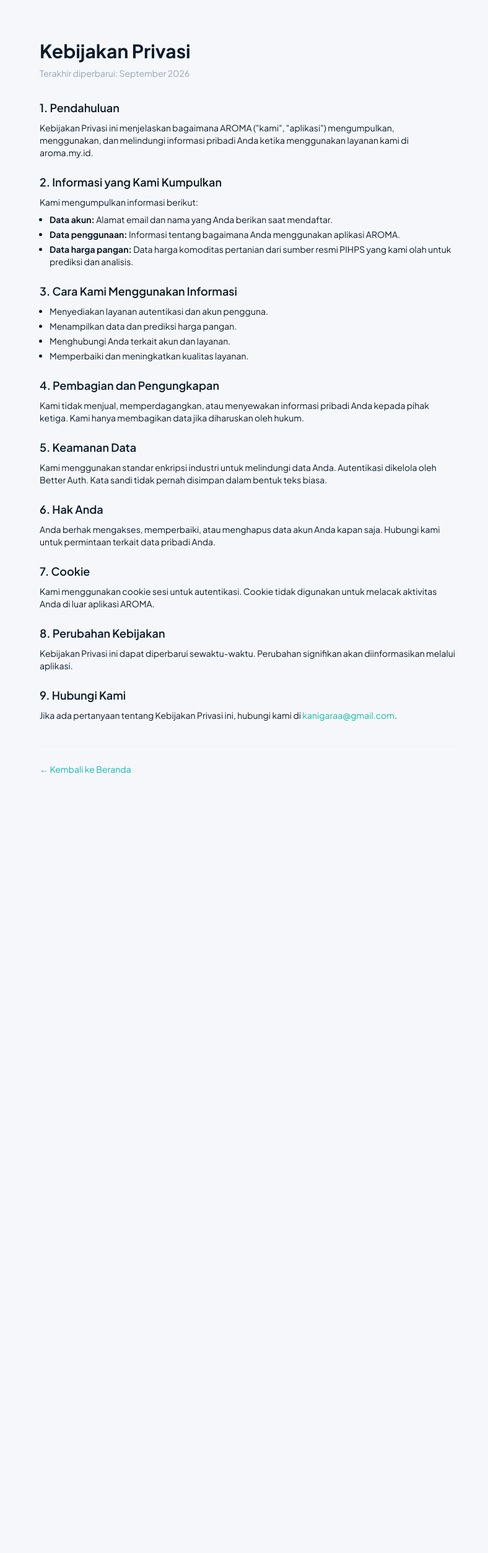
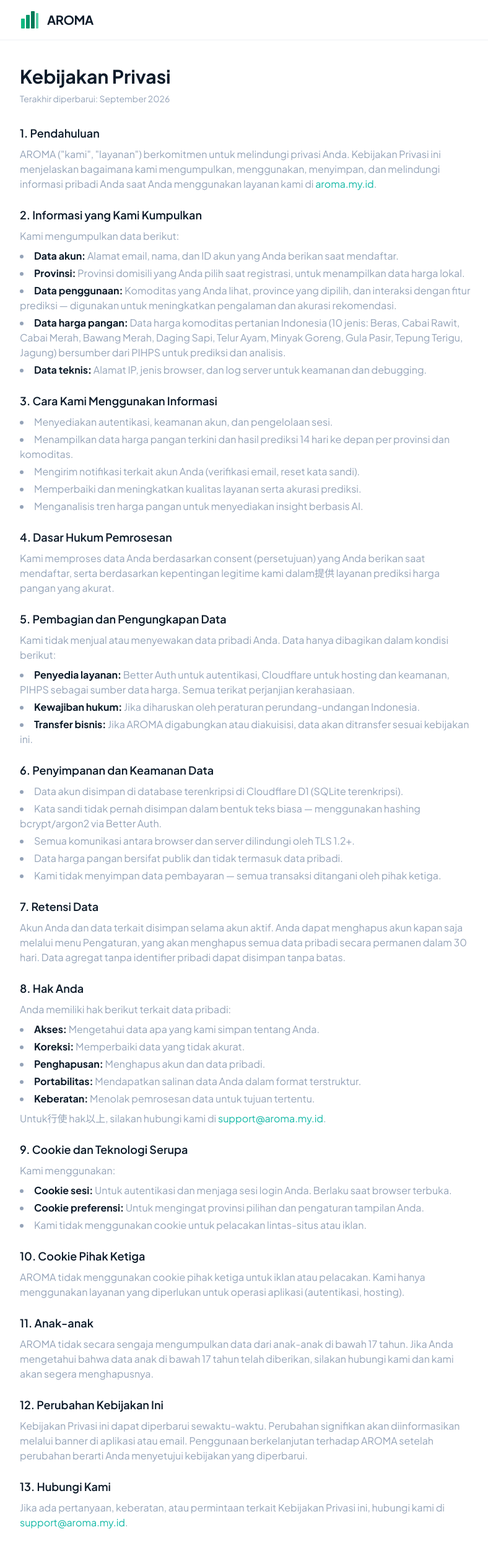
Before and after one commit to kanigaraa/aroma-web, a Next.js app: page /privacy in a window 1280 px wide. Shown: the top 2506 px of the page at 62% size, without its empty margins (240-1028 px from the left). Before the commit the page ends 1317 px from the top, so only its background shows below. Built offline with nearby package versions, Linux system fonts and the light colour scheme.

Commit message:
feat: rewrite privacy policy and terms of service with full content per app store guidelines

```diff
--- a/src/app/privacy/page.tsx
+++ b/src/app/privacy/page.tsx
@@ -1,78 +1,152 @@
-import type { Metadata } from "next";
+import { Metadata } from "next";
 import Link from "next/link";
-import styles from "@/app/landing.module.css";
 
-export const metadata: Metadata = { title: "AROMA | Kebijakan Privasi", description: "Kebijakan privasi AROMA." };
+export const metadata: Metadata = {
+  title: "AROMA | Kebijakan Privasi",
+  description: "Kebijakan privasi AROMA — bagaimana kami mengumpulkan, menggunakan, dan melindungi data Anda.",
+};
 
 export default function PrivacyPage() {
   return (
-    <div className={styles.landing}>
-      <main className="min-h-screen bg-background px-6 py-16">
-        <article className="mx-auto max-w-2xl">
-          <h1 className="mb-2 text-3xl font-bold text-primary">Kebijakan Privasi</h1>
-          <p className="mb-8 text-sm text-secondary">Terakhir diperbarui: September 2026</p>
+    <div className="min-h-screen bg-surface">
+      <header className="border-b border-border bg-white/80 backdrop-blur-sm">
+        <div className="mx-auto flex max-w-3xl items-center gap-3 px-4 py-4">
+          <svg height="32" width="32" viewBox="0 0 32 32" fill="none" xmlns="http://www.w3.org/2000/svg" className="shrink-0">
+            <rect x="2" y="14" width="6" height="16" rx="1" fill="#10B981"/>
+            <rect x="10" y="8" width="6" height="22" rx="1" fill="#059669"/>
+            <rect x="18" y="2" width="6" height="28" rx="1" fill="#047857"/>
+            <rect x="26" y="5" width="4" height="25" rx="1" fill="#10B981" opacity="0.7"/>
+          </svg>
+          <Link href="/" className="font-bold text-primary tracking-tight text-xl">AROMA</Link>
+        </div>
+      </header>
 
-          <section className="space-y-6 text-sm text-copy">
-            <div>
-              <h2 className="mb-2 text-lg font-semibold text-primary">1. Pendahuluan</h2>
-              <p>Kebijakan Privasi ini menjelaskan bagaimana AROMA ("kami", "aplikasi") mengumpulkan, menggunakan, dan melindungi informasi pribadi Anda ketika menggunakan layanan kami di aroma.my.id.</p>
-            </div>
+      <main className="mx-auto max-w-3xl px-4 py-10">
+        <h1 className="mb-2 text-3xl font-bold text-primary">Kebijakan Privasi</h1>
+        <p className="mb-8 text-sm text-secondary">Terakhir diperbarui: September 2026</p>
 
-            <div>
-              <h2 className="mb-2 text-lg font-semibold text-primary">2. Informasi yang Kami Kumpulkan</h2>
-              <p>Kami mengumpulkan informasi berikut:</p>
-              <ul className="ml-4 mt-2 list-disc space-y-1">
-                <li><strong>Data akun:</strong> Alamat email dan nama yang Anda berikan saat mendaftar.</li>
-                <li><strong>Data penggunaan:</strong> Informasi tentang bagaimana Anda menggunakan aplikasi AROMA.</li>
-                <li><strong>Data harga pangan:</strong> Data harga komoditas pertanian dari sumber resmi PIHPS yang kami olah untuk prediksi dan analisis.</li>
-              </ul>
-            </div>
-
-            <div>
-              <h2 className="mb-2 text-lg font-semibold text-primary">3. Cara Kami Menggunakan Informasi</h2>
-              <ul className="ml-4 mt-2 list-disc space-y-1">
-                <li>Menyediakan layanan autentikasi dan akun pengguna.</li>
-                <li>Menampilkan data dan prediksi harga pangan.</li>
-                <li>Menghubungi Anda terkait akun dan layanan.</li>
-                <li>Memperbaiki dan meningkatkan kualitas layanan.</li>
-              </ul>
-            </div>
-
-            <div>
-              <h2 className="mb-2 text-lg font-semibold text-primary">4. Pembagian dan Pengungkapan</h2>
-              <p>Kami tidak menjual, memperdagangkan, atau menyewakan informasi pribadi Anda kepada pihak ketiga. Kami hanya membagikan data jika diharuskan oleh hukum.</p>
-            </div>
-
-            <div>
-              <h2 className="mb-2 text-lg font-semibold text-primary">5. Keamanan Data</h2>
-              <p>Kami menggunakan standar enkripsi industri untuk melindungi data Anda. Autentikasi dikelola oleh Better Auth. Kata sandi tidak pernah disimpan dalam bentuk teks biasa.</p>
-            </div>
-
-            <div>
-              <h2 className="mb-2 text-lg font-semibold text-primary">6. Hak Anda</h2>
-              <p>Anda berhak mengakses, memperbaiki, atau menghapus data akun Anda kapan saja. Hubungi kami untuk permintaan terkait data pribadi Anda.</p>
-            </div>
-
-            <div>
-              <h2 className="mb-2 text-lg font-semibold text-primary">7. Cookie</h2>
-              <p>Kami menggunakan cookie sesi untuk autentikasi. Cookie tidak digunakan untuk melacak aktivitas Anda di luar aplikasi AROMA.</p>
-            </div>
-
-            <div>
-              <h2 className="mb-2 text-lg font-semibold text-primary">8. Perubahan Kebijakan</h2>
-              <p>Kebijakan Privasi ini dapat diperbarui sewaktu-waktu. Perubahan signifikan akan diinformasikan melalui aplikasi.</p>
-            </div>
-
-            <div>
-              <h2 className="mb-2 text-lg font-semibold text-primary">9. Hubungi Kami</h2>
-              <p>Jika ada pertanyaan tentang Kebijakan Privasi ini, hubungi kami di <a href="mailto:kanigaraa@gmail.com" className="text-accent hover:underline">kanigaraa@gmail.com</a>.</p>
-            </div>
+        <div className="prose prose-sm max-w-none space-y-6 text-primary">
+          <section>
+            <h2 className="text-lg font-semibold">1. Pendahuluan</h2>
+            <p className="mt-2 text-secondary">
+              AROMA ("kami", "layanan") berkomitmen untuk melindungi privasi Anda. Kebijakan Privasi ini menjelaskan bagaimana kami mengumpulkan, menggunakan, menyimpan, dan melindungi informasi pribadi Anda saat Anda menggunakan layanan kami di{" "}
+              <a href="https://aroma.my.id" className="text-accent hover:underline">aroma.my.id</a>.
+            </p>
           </section>
 
-          <div className="mt-10 border-t border-border pt-6">
-            <Link href="/" className="text-sm text-accent hover:underline">← Kembali ke Beranda</Link>
-          </div>
-        </article>
+          <section>
+            <h2 className="text-lg font-semibold">2. Informasi yang Kami Kumpulkan</h2>
+            <p className="mt-2 text-secondary">Kami mengumpulkan data berikut:</p>
+            <ul className="mt-2 list-inside list-disc space-y-1 text-secondary">
+              <li><strong className="text-primary">Data akun:</strong> Alamat email, nama, dan ID akun yang Anda berikan saat mendaftar.</li>
+              <li><strong className="text-primary">Provinsi:</strong> Provinsi domisili yang Anda pilih saat registrasi, untuk menampilkan data harga lokal.</li>
+              <li><strong className="text-primary">Data penggunaan:</strong> Komoditas yang Anda lihat, province yang dipilih, dan interaksi dengan fitur prediksi — digunakan untuk meningkatkan pengalaman dan akurasi rekomendasi.</li>
+              <li><strong className="text-primary">Data harga pangan:</strong> Data harga komoditas pertanian Indonesia (10 jenis: Beras, Cabai Rawit, Cabai Merah, Bawang Merah, Daging Sapi, Telur Ayam, Minyak Goreng, Gula Pasir, Tepung Terigu, Jagung) bersumber dari PIHPS untuk prediksi dan analisis.</li>
+              <li><strong className="text-primary">Data teknis:</strong> Alamat IP, jenis browser, dan log server untuk keamanan dan debugging.</li>
+            </ul>
+          </section>
+
+          <section>
+            <h2 className="text-lg font-semibold">3. Cara Kami Menggunakan Informasi</h2>
+            <ul className="mt-2 list-inside list-disc space-y-1 text-secondary">
+              <li>Menyediakan autentikasi, keamanan akun, dan pengelolaan sesi.</li>
+              <li>Menampilkan data harga pangan terkini dan hasil prediksi 14 hari ke depan per provinsi dan komoditas.</li>
+              <li>Mengirim notifikasi terkait akun Anda (verifikasi email, reset kata sandi).</li>
+              <li>Memperbaiki dan meningkatkan kualitas layanan serta akurasi prediksi.</li>
+              <li>Menganalisis tren harga pangan untuk menyediakan insight berbasis AI.</li>
+            </ul>
+          </section>
+
+          <section>
+            <h2 className="text-lg font-semibold">4. Dasar Hukum Pemrosesan</h2>
+            <p className="mt-2 text-secondary">
+              Kami memproses data Anda berdasarkan consent (persetujuan) yang Anda berikan saat mendaftar, serta berdasarkan kepentingan legitime kami dalam提供 layanan prediksi harga pangan yang akurat.
+            </p>
+          </section>
+
+          <section>
+            <h2 className="text-lg font-semibold">5. Pembagian dan Pengungkapan Data</h2>
+            <p className="mt-2 text-secondary">Kami tidak menjual atau menyewakan data pribadi Anda. Data hanya dibagikan dalam kondisi berikut:</p>
+            <ul className="mt-2 list-inside list-disc space-y-1 text-secondary">
+              <li><strong className="text-primary">Penyedia layanan:</strong> Better Auth untuk autentikasi, Cloudflare untuk hosting dan keamanan, PIHPS sebagai sumber data harga. Semua terikat perjanjian kerahasiaan.</li>
+              <li><strong className="text-primary">Kewajiban hukum:</strong> Jika diharuskan oleh peraturan perundang-undangan Indonesia.</li>
+              <li><strong className="text-primary">Transfer bisnis:</strong> Jika AROMA digabungkan atau diakuisisi, data akan ditransfer sesuai kebijakan ini.</li>
+            </ul>
+          </section>
+
+          <section>
+            <h2 className="text-lg font-semibold">6. Penyimpanan dan Keamanan Data</h2>
+            <ul className="mt-2 list-inside list-disc space-y-1 text-secondary">
+              <li>Data akun disimpan di database terenkripsi di Cloudflare D1 (SQLite terenkripsi).</li>
+              <li>Kata sandi tidak pernah disimpan dalam bentuk teks biasa — menggunakan hashing bcrypt/argon2 via Better Auth.</li>
+              <li>Semua komunikasi antara browser dan server dilindungi oleh TLS 1.2+.</li>
+              <li>Data harga pangan bersifat publik dan tidak termasuk data pribadi.</li>
+              <li>Kami tidak menyimpan data pembayaran — semua transaksi ditangani oleh pihak ketiga.</li>
+            </ul>
+          </section>
+
+          <section>
+            <h2 className="text-lg font-semibold">7. Retensi Data</h2>
+            <p className="mt-2 text-secondary">
+              Akun Anda dan data terkait disimpan selama akun aktif. Anda dapat menghapus akun kapan saja melalui menu Pengaturan, yang akan menghapus semua data pribadi secara permanen dalam 30 hari. Data agregat tanpa identifier pribadi dapat disimpan tanpa batas.
+            </p>
+          </section>
+
+          <section>
+            <h2 className="text-lg font-semibold">8. Hak Anda</h2>
+            <p className="mt-2 text-secondary">Anda memiliki hak berikut terkait data pribadi:</p>
+            <ul className="mt-2 list-inside list-disc space-y-1 text-secondary">
+              <li><strong className="text-primary">Akses:</strong> Mengetahui data apa yang kami simpan tentang Anda.</li>
+              <li><strong className="text-primary">Koreksi:</strong> Memperbaiki data yang tidak akurat.</li>
+              <li><strong className="text-primary">Penghapusan:</strong> Menghapus akun dan data pribadi.</li>
+              <li><strong className="text-primary">Portabilitas:</strong> Mendapatkan salinan data Anda dalam format terstruktur.</li>
+              <li><strong className="text-primary">Keberatan:</strong> Menolak pemrosesan data untuk tujuan tertentu.</li>
+            </ul>
+            <p className="mt-2 text-secondary">
+              Untuk行使 hak以上, silakan hubungi kami di{" "}
+              <a href="mailto:support@aroma.my.id" className="text-accent hover:underline">support@aroma.my.id</a>.
+            </p>
+          </section>
+
+          <section>
+            <h2 className="text-lg font-semibold">9. Cookie dan Teknologi Serupa</h2>
+            <p className="mt-2 text-secondary">Kami menggunakan:</p>
+            <ul className="mt-2 list-inside list-disc space-y-1 text-secondary">
+              <li><strong className="text-primary">Cookie sesi:</strong> Untuk autentikasi dan menjaga sesi login Anda. Berlaku saat browser terbuka.</li>
+              <li><strong className="text-primary">Cookie preferensi:</strong> Untuk mengingat provinsi pilihan dan pengaturan tampilan Anda.</li>
+              <li>Kami tidak menggunakan cookie untuk pelacakan lintas-situs atau iklan.</li>
+            </ul>
+          </section>
+
+          <section>
+            <h2 className="text-lg font-semibold">10. Cookie Pihak Ketiga</h2>
+            <p className="mt-2 text-secondary">
+              AROMA tidak menggunakan cookie pihak ketiga untuk iklan atau pelacakan. Kami hanya menggunakan layanan yang diperlukan untuk operasi aplikasi (autentikasi, hosting).
+            </p>
+          </section>
+
+          <section>
+            <h2 className="text-lg font-semibold">11. Anak-anak</h2>
+            <p className="mt-2 text-secondary">
+              AROMA tidak secara sengaja mengumpulkan data dari anak-anak di bawah 17 tahun. Jika Anda mengetahui bahwa data anak di bawah 17 tahun telah diberikan, silakan hubungi kami dan kami akan segera menghapusnya.
+            </p>
+          </section>
+
+          <section>
+            <h2 className="text-lg font-semibold">12. Perubahan Kebijakan Ini</h2>
+            <p className="mt-2 text-secondary">
+              Kebijakan Privasi ini dapat diperbarui sewaktu-waktu. Perubahan signifikan akan diinformasikan melalui banner di aplikasi atau email. Penggunaan berkelanjutan terhadap AROMA setelah perubahan berarti Anda menyetujui kebijakan yang diperbarui.
+            </p>
+          </section>
+
+          <section>
+            <h2 className="text-lg font-semibold">13. Hubungi Kami</h2>
+            <p className="mt-2 text-secondary">
+              Jika ada pertanyaan, keberatan, atau permintaan terkait Kebijakan Privasi ini, hubungi kami di{" "}
+              <a href="mailto:support@aroma.my.id" className="text-accent hover:underline">support@aroma.my.id</a>.
+            </p>
+          </section>
+        </div>
       </main>
     </div>
   );
--- a/src/app/terms/page.tsx
+++ b/src/app/terms/page.tsx
@@ -1,69 +1,126 @@
-import type { Metadata } from "next";
+import { Metadata } from "next";
 import Link from "next/link";
-import styles from "@/app/landing.module.css";
 
-export const metadata: Metadata = { title: "AROMA | Ketentuan Layanan", description: "Ketentuan layanan AROMA." };
+export const metadata: Metadata = {
+  title: "AROMA | Ketentuann Layanan",
+  description: "Ketentuan layanan AROMA — aturan penggunaan aplikasi.",
+};
 
 export default function TermsPage() {
   return (
-    <div className={styles.landing}>
-      <main className="min-h-screen bg-background px-6 py-16">
-        <article className="mx-auto max-w-2xl">
-          <h1 className="mb-2 text-3xl font-bold text-primary">Ketentuan Layanan</h1>
-          <p className="mb-8 text-sm text-secondary">Terakhir diperbarui: September 2026</p>
+    <div className="min-h-screen bg-surface">
+      <header className="border-b border-border bg-white/80 backdrop-blur-sm">
+        <div className="mx-auto flex max-w-3xl items-center gap-3 px-4 py-4">
+          <svg height="32" width="32" viewBox="0 0 32 32" fill="none" xmlns="http://www.w3.org/2000/svg" className="shrink-0">
+            <rect x="2" y="14" width="6" height="16" rx="1" fill="#10B981"/>
+            <rect x="10" y="8" width="6" height="22" rx="1" fill="#059669"/>
+            <rect x="18" y="2" width="6" height="28" rx="1" fill="#047857"/>
+            <rect x="26" y="5" width="4" height="25" rx="1" fill="#10B981" opacity="0.7"/>
+          </svg>
+          <Link href="/" className="font-bold text-primary tracking-tight text-xl">AROMA</Link>
+        </div>
+      </header>
 
-          <section className="space-y-8 text-sm text-copy">
-            <div>
-              <h2 className="mb-2 text-lg font-semibold text-primary">1. Penerimaan Syarat</h2>
-              <p>Dengan mengakses dan menggunakan AROMA, Anda bersedia terikat dengan ketentuan layanan ini. Jika tidak setuju dengan salah satu ketentuan, segera hentikan penggunaan aplikasi.</p>
-            </div>
+      <main className="mx-auto max-w-3xl px-4 py-10">
+        <h1 className="mb-2 text-3xl font-bold text-primary">Ketentuan Layanan</h1>
+        <p className="mb-8 text-sm text-secondary">Terakhir diperbarui: September 2026</p>
 
-            <div>
-              <h2 className="mb-2 text-lg font-semibold text-primary">2. Tentang AROMA</h2>
-              <p>AROMA adalah aplikasi web yang menyediakan informasi dan prediksi harga pangan di Indonesia. Data harga berasal dari sumber resmi PIHPS (Pusat Informasi Harga Pangan Swalayan). Informasi yang disajikan bertujuan untuk edukasi dan analisis, bukan nasihat finansial atau perdagangan.</p>
-            </div>
-
-            <div>
-              <h2 className="mb-2 text-lg font-semibold text-primary">3. Akun Pengguna</h2>
-              <p>Anda harus berusia minimal 17 tahun untuk membuat akun AROMA. Anda bertanggung jawab menjaga kerahasiaan akun dan aktivitas yang terjadi di bawah akun Anda.</p>
-            </div>
-
-            <div>
-              <h2 className="mb-2 text-lg font-semibold text-primary">4. Penggunaan yang Dilarang</h2>
-              <p>Anda tidak diperkenankan:</p>
-              <ul className="ml-4 mt-2 list-disc space-y-1">
-                <li>Menggunakan AROMA untuk tujuan komersial tanpa izin tertulis dari kami.</li>
-                <li>Mengambil atau mencuri data secara sistematis (web scraping).</li>
-                <li>Menggunakan bot atau alat otomatis untuk mengakses layanan.</li>
-                <li>Melanggar hukum yang berlaku di Indonesia.</li>
-              </ul>
-            </div>
-
-            <div>
-              <h2 className="mb-2 text-lg font-semibold text-primary">5. Ketidakpastian dan Keterbatasan</h2>
-              <p>Data harga pangan disediakan apa adanya tanpa jaminan akurasi atau ketersediaan penuh. Prediksi harga bersifat estimasi dan tidak menjamin nilai aktual di pasar. AROMA tidak bertanggung jawab atas kerugian yang timbul dari penggunaan informasi di aplikasi ini.</p>
-            </div>
-
-            <div>
-              <h2 className="mb-2 text-lg font-semibold text-primary">6. Perubahan Ketentuan</h2>
-              <p>Ketentuan layanan dapat berubah sewaktu-waktu tanpa pemberitahuan terlebih dahulu. Penggunaan berkelanjutan terhadap AROMA berarti Anda menerima ketentuan yang berlaku.</p>
-            </div>
-
-            <div>
-              <h2 className="mb-2 text-lg font-semibold text-primary">7. Hukum yang Berlaku</h2>
-              <p>Ketentuan ini diatur oleh hukum Republik Indonesia. Setiap sengketa akan diselesaikan secara musyawarah terlebih dahulu.</p>
-            </div>
-
-            <div>
-              <h2 className="mb-2 text-lg font-semibold text-primary">8. Hubungi Kami</h2>
-              <p>Pertanyaan? Kirim email ke <a href="mailto:kanigaraa@gmail.com" className="text-accent hover:underline">kanigaraa@gmail.com</a>.</p>
-            </div>
+        <div className="prose prose-sm max-w-none space-y-6 text-primary">
+          <section>
+            <h2 className="text-lg font-semibold">1. Penerimaan Syarat</h2>
+            <p className="mt-2 text-secondary">
+              Dengan mengakses dan menggunakan AROMA di{" "}
+              <a href="https://aroma.my.id" className="text-accent hover:underline">aroma.my.id</a>, Anda menyatakan telah membaca, memahami, dan setuju untuk terikat dengan Ketentuan Layanan ini. Jika Anda tidak setuju dengan salah satu ketentuan, segera hentikan penggunaan aplikasi.
+            </p>
           </section>
 
-          <div className="mt-10 border-t border-border pt-6">
-            <Link href="/" className="text-sm text-accent hover:underline">← Kembali ke Beranda</Link>
-          </div>
-        </article>
+          <section>
+            <h2 className="text-lg font-semibold">2. Tentang AROMA</h2>
+            <p className="mt-2 text-secondary">
+              AROMA adalah aplikasi web yang menyediakan informasi dan prediksi harga pangan di Indonesia. AROMA mengumpulkan, mengolah, dan menampilkan data harga 10 jenis komoditas pertanian (Beras, Cabai Rawit, Cabai Merah, Bawang Merah, Daging Sapi, Telur Ayam, Minyak Goreng, Gula Pasir, Tepung Terigu, Jagung) dari sumber resmi PIHPS dan menyajikan prediksi harga 14 hari ke depan per provinsi.
+            </p>
+            <p className="mt-2 text-secondary">
+              Informasi yang disajikan bertujuan untuk edukasi, referensi analisis, dan mendukung pengambilan keputusan berbasis data. Informasi ini bukan nasihat finansial, investasi, atau perdagangan. AROMA tidak bertanggung jawab atas keputusan yang diambil berdasarkan informasi di aplikasi ini.
+            </p>
+          </section>
+
+          <section>
+            <h2 className="text-lg font-semibold">3. Akun Pengguna</h2>
+            <ul className="mt-2 list-inside list-disc space-y-1 text-secondary">
+              <li>Anda harus berusia minimal 17 tahun untuk membuat akun AROMA.</li>
+              <li>Anda bertanggung jawab menjaga kerahasiaan kredensial akun (email dan kata sandi).</li>
+              <li>Semua aktivitas yang terjadi di bawah akun Anda menjadi tanggung jawab pemilik akun.</li>
+              <li>Anda wajib segera memberi tahu kami jika ada akses tidak sah ke akun Anda di{" "}
+                <a href="mailto:support@aroma.my.id" className="text-accent hover:underline">support@aroma.my.id</a>.
+              </li>
+            </ul>
+          </section>
+
+          <section>
+            <h2 className="text-lg font-semibold">4. Penggunaan yang Dilarang</h2>
+            <p className="mt-2 text-secondary">Anda tidak diperkenankan:</p>
+            <ul className="mt-2 list-inside list-disc space-y-1 text-secondary">
+              <li>Menggunakan AROMA atau datanya untuk tujuan komersial tanpa izin tertulis dari kami.</li>
+              <li>Mengambil, menyalin, atau mengekstrak data secara sistematis melalui scraping, crawling, atau cara otomatis lainnya.</li>
+              <li>Menggunakan bot, script, atau alat otomatis untuk mengakses atau mengganggu layanan AROMA.</li>
+              <li>Mengubah, merusak, atau men-deface bagian mana pun dari aplikasi AROMA.</li>
+              <li>Melanggar hukum yang berlaku di Republik Indonesia.</li>
+            </ul>
+          </section>
+
+          <section>
+            <h2 className="text-lg font-semibold">5. Properti Intelektual</h2>
+            <p className="mt-2 text-secondary">
+              Seluruh konten, desain, logo, kode, dan material lain di AROMA adalah milik AROMA atau pemberi lisensinya dan dilindungi oleh hak cipta Indonesia serta internasional. Anda tidak diperkenankan menggunakan materi tersebut di luar penggunaan pribadi dan non-komersial.
+            </p>
+          </section>
+
+          <section>
+            <h2 className="text-lg font-semibold">6. Ketidakpastian dan Keterbatasan</h2>
+            <ul className="mt-2 list-inside list-disc space-y-1 text-secondary">
+              <li>Data harga pangan disediakan apa adanya ("as is") tanpa jaminan akurasi, kelengkapan, atau ketersediaan penuh.</li>
+              <li>Prediksi harga bersifat estimasi berbasis model statistik dan machine learning — bukan jaminan nilai actual di pasar.</li>
+              <li>AROMA tidak bertanggung jawab atas kerugian langsung maupun tidak langsung yang timbul dari penggunaan informasi di aplikasi ini.</li>
+              <li>Kami tidak menjamin layanan akan selalu tersedia tanpa gangguan. Downtime untuk pemeliharaan dapat terjadi.</li>
+            </ul>
+          </section>
+
+          <section>
+            <h2 className="text-lg font-semibold">7. Interaksi dengan AI Assistant</h2>
+            <p className="mt-2 text-secondary">
+              AROMA menyediakan AI Assistant berbasis LLM (Large Language Model) untuk menjawab pertanyaan seputar data harga pangan. Responses dari AI Assistant bersifat informatif, tidak menggantikan nasihat profesional, dan mungkin mengandung inaccuracies. Jangan gunakan outputs AI Assistant sebagai dasar keputusan finansial.
+            </p>
+          </section>
+
+          <section>
+            <h2 className="text-lg font-semibold">8. Perubahan Ketentuan</h2>
+            <p className="mt-2 text-secondary">
+              Ketentuan Layanan ini dapat berubah sewaktu-waktu. Perubahan signifikan akan diinformasikan melalui banner di aplikasi atau email yang terdaftar. Penggunaan berkelanjutan terhadap AROMA setelah perubahan berarti Anda menerima ketentuan yang berlaku.
+            </p>
+          </section>
+
+          <section>
+            <h2 className="text-lg font-semibold">9. Pengakhiran Layanan</h2>
+            <p className="mt-2 text-secondary">
+              Kami berhak menangguhkan atau mengakhiri akses akun Anda jika ditemukan pelanggaran terhadap Ketentuan Layanan ini, tanpa notice terlebih dahulu.
+            </p>
+          </section>
+
+          <section>
+            <h2 className="text-lg font-semibold">10. Hukum yang Berlaku</h2>
+            <p className="mt-2 text-secondary">
+              Ketentuan Layanan ini diatur oleh hukum Republik Indonesia. Setiap sengketa yang timbul akan diselesaikan secara musyawarah terlebih dahulu. Jika musyawarah tidak mencapai kesepakatan, para pihak sepakat menyelesaikan sengketa di Pengadilan Negeri Jakarta Selatan.
+            </p>
+          </section>
+
+          <section>
+            <h2 className="text-lg font-semibold">11. Hubungi Kami</h2>
+            <p className="mt-2 text-secondary">
+              Pertanyaan, keberatan, atau laporan pelanggaran Ketentuan Layanan? Kirim email ke{" "}
+              <a href="mailto:support@aroma.my.id" className="text-accent hover:underline">support@aroma.my.id</a>.
+            </p>
+          </section>
+        </div>
       </main>
     </div>
   );
```
